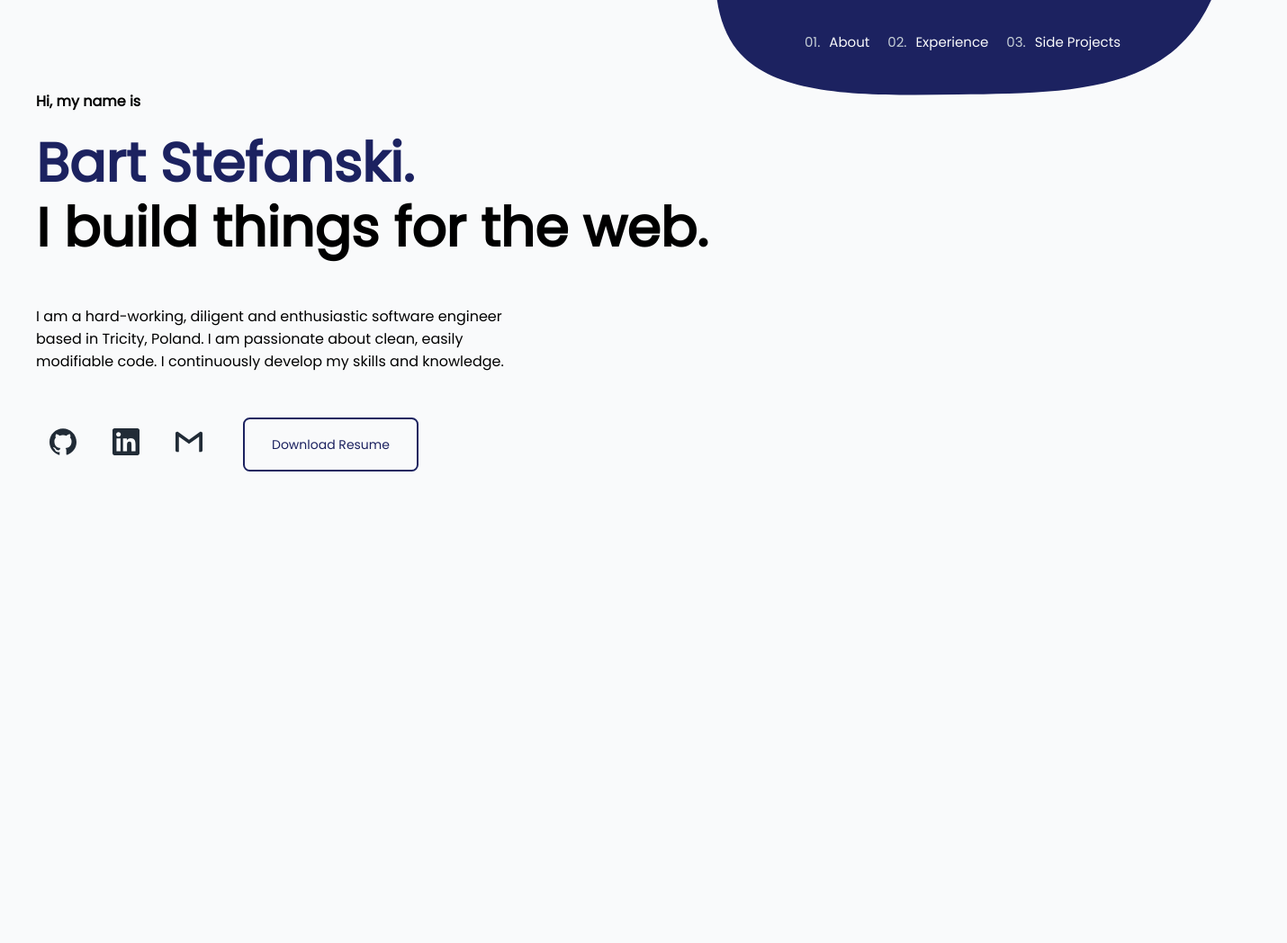
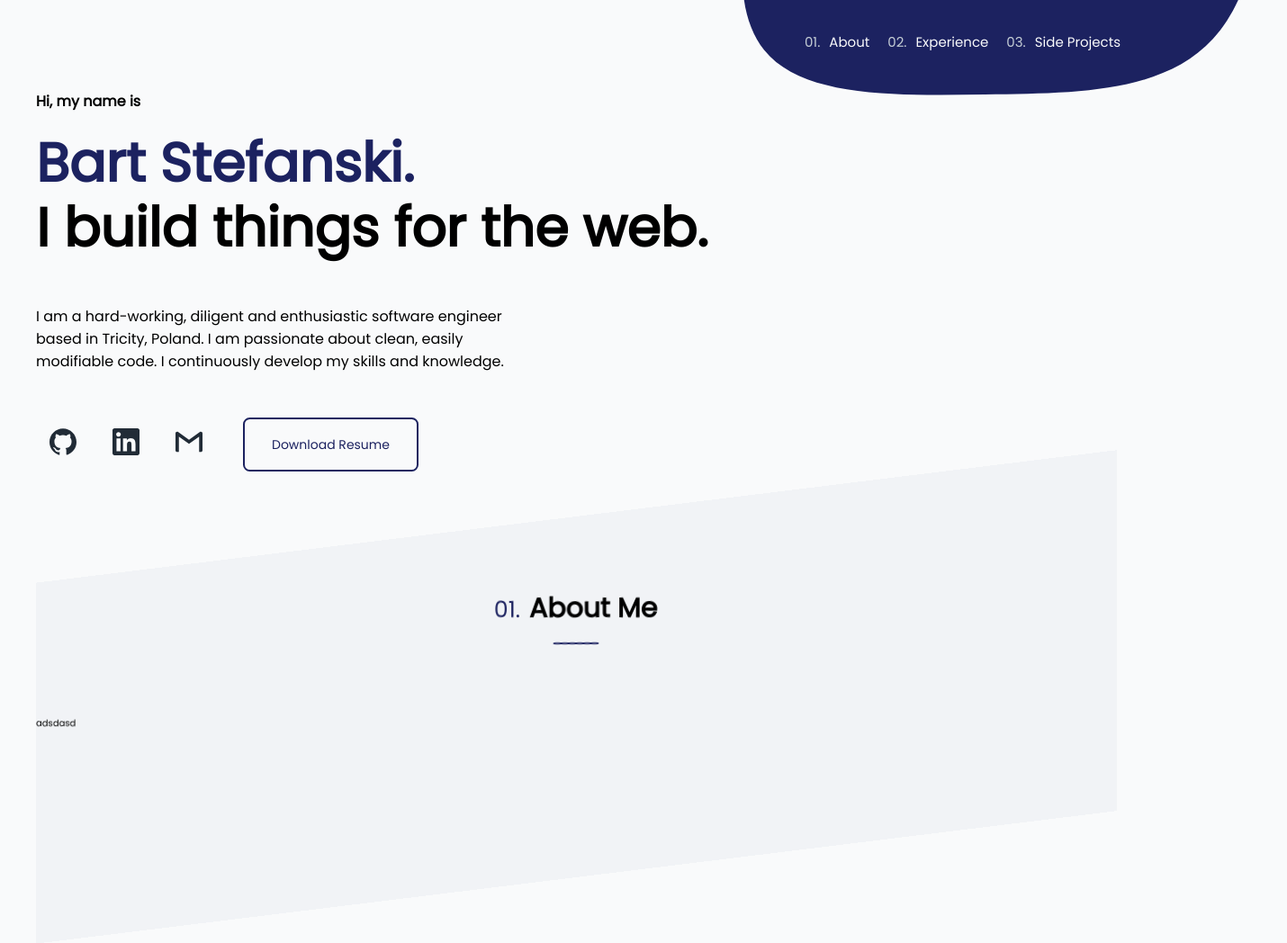
Before and after one commit to bmstefanski-archive/old-portfolio-2020, a website: page src/index.html in a window 1280 px wide. Shown: the whole page at 90% size, 1430 px wide, since content can reach past the window. Before the commit the page ends 800 px from the top, so only its background shows below. Drawn offline with Linux system fonts and the light colour scheme.

Commit message:
About me section skew & section title

```diff
--- a/src/index.html
+++ b/src/index.html
@@ -64,6 +64,10 @@
             <a href="#" class="button button--resume">Download Resume</a>
           </div>
         </section>
+        <section id="about-me">
+          <h3 class="section-title">About Me</h3>
+          <div>adsdasd</div>
+        </section>
       </main>
     </div>
     <script src="js/main.js"></script>
--- a/src/sass/base/_base.sass
+++ b/src/sass/base/_base.sass
@@ -16,6 +16,8 @@ body
   background-color: #F9FAFB
   width: 100vw
   overflow: hidden
+  overflow-y: auto
+  counter-reset: section
 
 .wrapper
   max-width: 120rem
--- /dev/null
+++ b/src/sass/layout/_about-me.sass
@@ -0,0 +1,9 @@
+#about-me
+  display: flex
+  flex-direction: column
+  background: darken(#F4F6F8, 1%)
+  height: 40rem
+  transform: skewY(-7deg)
+
+  & > *
+    transform: skewY(7deg)
--- a/src/sass/layout/_header.sass
+++ b/src/sass/layout/_header.sass
@@ -7,17 +7,15 @@ header
     position: absolute
     opacity: 1
     top: -40rem
-    right: -12rem
+    right: -15rem
 
   ul
     display: flex
     justify-content: flex-end
-
     list-style: none
 
   li
     z-index: 9999
-
     padding: 1rem
     font-size: 1.5rem
 
--- a/src/sass/layout/_introduction.sass
+++ b/src/sass/layout/_introduction.sass
@@ -1,8 +1,7 @@
 #introduction-section
   display: flex
   flex-direction: column
-  align-items: flex-start
-  width: 100%
+  margin-bottom: 5rem
 
   h1
     font-size: 1.6rem
--- a/src/sass/layout/_layout.sass
+++ b/src/sass/layout/_layout.sass
@@ -2,3 +2,28 @@
 
 @import './header'
 @import './introduction'
+@import './about-me'
+
+.section-title
+  padding: 5rem
+  font-size: 3rem
+  display: block
+  margin: 3rem auto
+  text-align: center
+
+  &::before
+    counter-increment: section
+    content: "0" counter(section) "."
+    font-weight: 100
+    font-size: 2.5rem
+    color: #1c2260
+    margin-right: 1rem
+
+  &::after
+    display: block
+    margin: 0 auto
+    margin-top: 1.5rem
+    content: ''
+    background-color: #1c2260
+    height: .2rem
+    width: 5rem
```
Also changed, not shown: src/css/main.css.
